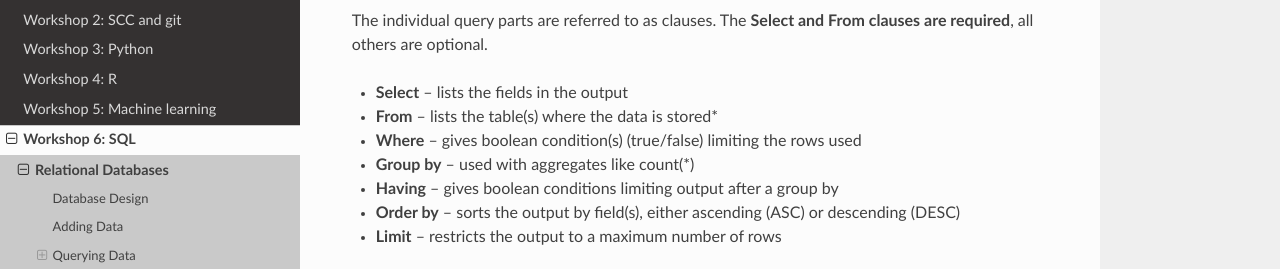
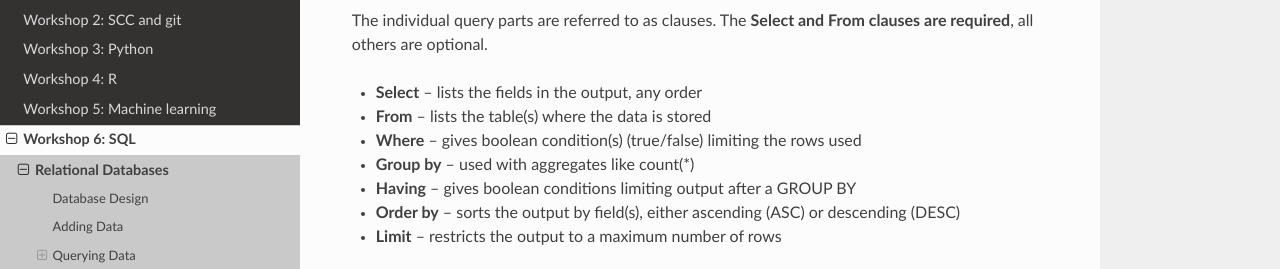
Before and after one commit to BRITE-REU/programming-workshops, a Sphinx documentation site: the page built from source/workshops/06_SQL/Relational_Databases.rst, in a window 1280 px wide and 900 px high, scrolled down 3972 px. Shown: the part 175-444 px from the top of the window. Built offline with Sphinx 7.4.7 and the Read the Docs theme 2.0.0, drawn with Linux system fonts in a browser that asks for light colours.

Commit message:
Update Relational_Databases.rst

```diff
--- a/source/workshops/06_SQL/Relational_Databases.rst
+++ b/source/workshops/06_SQL/Relational_Databases.rst
@@ -193,11 +193,11 @@ Data is queried with **SQL select statements**.  The basic form of an SQL query
 
 The individual query parts are referred to as clauses. The **Select and From clauses are required**, all others are optional.
 
-- **Select** – lists the fields in the output
-- **From** – lists the table(s) where the data is stored*
+- **Select** – lists the fields in the output, any order
+- **From** – lists the table(s) where the data is stored
 - **Where** – gives boolean condition(s) (true/false) limiting the rows used
 - **Group by** – used with aggregates like count(*)
-- **Having** – gives boolean conditions limiting output after a group by
+- **Having** – gives boolean conditions limiting output after a GROUP BY
 - **Order by** – sorts the output by field(s), either ascending (ASC) or descending (DESC)
 - **Limit** – restricts the output to a maximum number of rows
 
```
